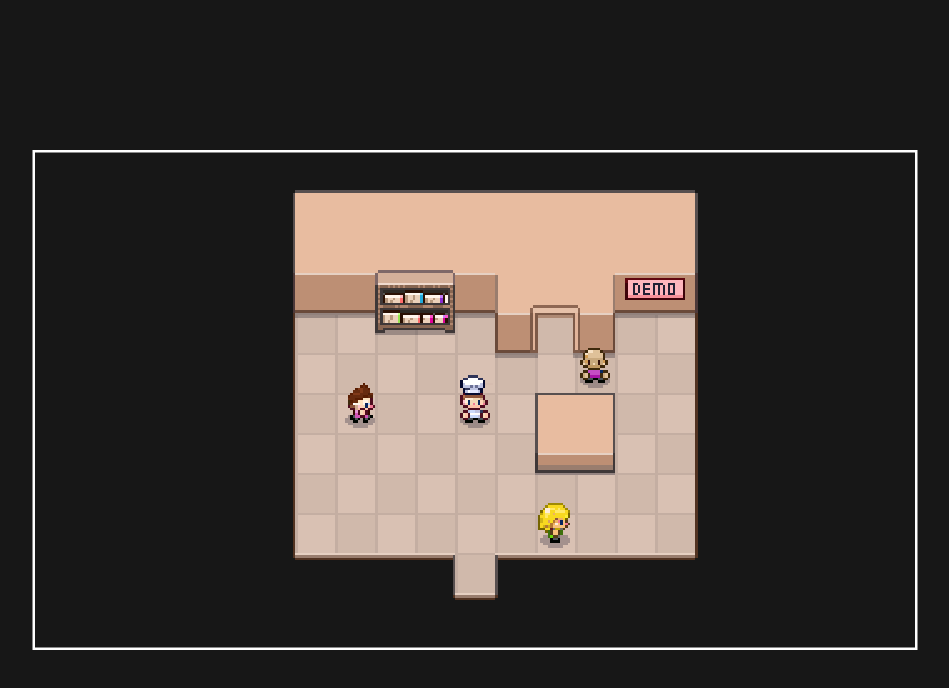
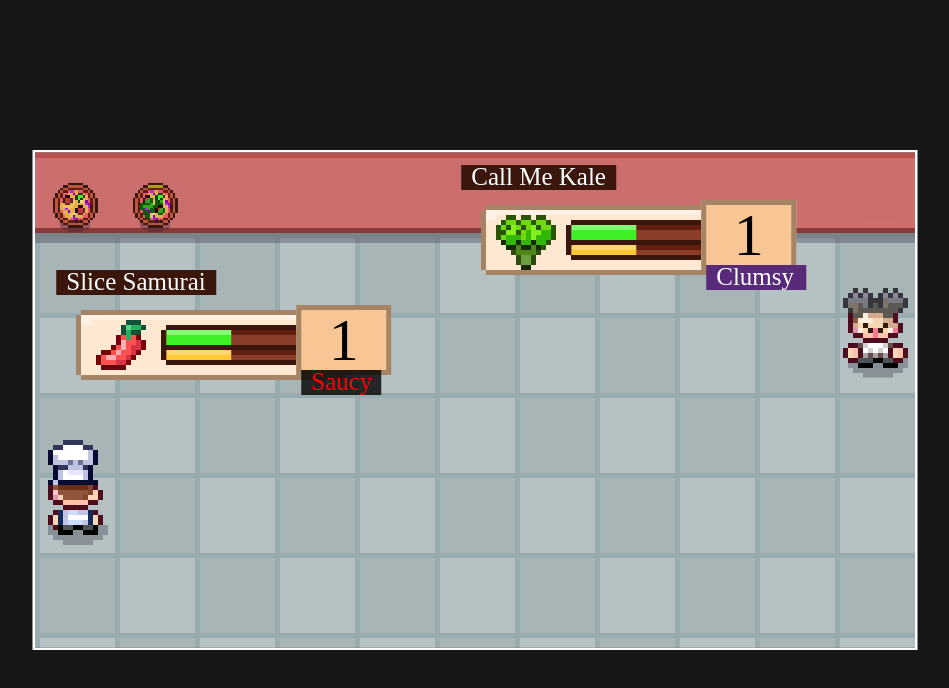
Before and after one commit to CarsonMcKinstry/pizza-legends, a React (Vite) app: page / in a window 1280 px wide. Shown: the top 688 px of the page, without its empty margins (165-1114 px from the left). Built offline with nearby package versions, Linux system fonts and the light colour scheme.

Commit message:
setup base battle styles

```diff
--- a/src/ui/UserInterface.tsx
+++ b/src/ui/UserInterface.tsx
@@ -3,6 +3,7 @@
 import { store } from "./store";
 import { TextMessage } from "./components/TextMessage";
 import { SceneTransition } from "./components/SceneTransition";
+import { Battle } from "./components/Battle";
 
 export class UserInterface {
   store: typeof store;
@@ -18,6 +19,7 @@
       <Provider store={this.store}>
         <TextMessage />
         <SceneTransition />
+        <Battle />
       </Provider>
     );
   }
--- /dev/null
+++ b/src/ui/components/Battle/Battle.css
@@ -0,0 +1,175 @@
+/* Battle Base Styles */
+
+.Battle {
+  position: absolute;
+  top: 0;
+  bottom: 0;
+  left: 0;
+  right: 0;
+  background-size: cover;
+  image-rendering: pixelated;
+  /* opacity: 0; */
+  /* animation: fade-in 0.2s forwards; */
+}
+
+@keyframes fade-in {
+  from {
+    opacity: 0;
+  }
+  to {
+    opacity: 1;
+  }
+}
+
+.Battle_hero,
+.Battle_enemy {
+  position: absolute;
+  transform: scale(2);
+  width: 32px;
+  height: 32px;
+  overflow: hidden;
+  background-repeat: no-repeat no-repeat;
+}
+
+.Battle_hero img,
+.Battle_enemy img {
+  pointer-events: none;
+}
+
+.Battle_hero {
+  bottom: 57px;
+  left: 1px;
+}
+
+.Battle_hero img {
+  transform: translateY(-64px);
+}
+
+.Battle_enemy {
+  top: 42px;
+  right: -1px;
+}
+
+/* Combatant styles */
+
+.Combatant {
+  width: 67px;
+  height: 14px;
+  background-repeat: no-repeat no-repeat;
+  position: absolute;
+  background-image: url("/images/ui/combatant-plate.png");
+}
+
+.Combatant.player {
+  left: 46px;
+  top: 70px;
+}
+
+.Combatant.enemy {
+  top: 28px;
+  right: 77px;
+}
+
+.Battle .Combatant {
+  transform: scale(2);
+  transition: opacity 0.4s;
+  opacity: 0;
+}
+
+.Battle .Combatant.active {
+  opacity: 1;
+}
+
+.Combatant_character_crop {
+  position: absolute;
+  bottom: 1px;
+  left: 3px;
+  width: 22px;
+  height: 12px;
+  overflow: hidden;
+}
+
+.Combatant_character {
+  display: block;
+  position: absolute;
+  left: -11px;
+  bottom: -7px;
+}
+
+.Battle .Combatant_character_crop {
+  display: none;
+}
+
+.Combatant_name {
+  position: absolute;
+  left: -2px;
+  top: -8px;
+  white-space: nowrap;
+  background-color: var(--menu-font-color);
+  color: #fff;
+  font-size: 5px;
+  padding: 0 2px;
+  margin: 0;
+}
+
+.Combatant_type {
+  position: absolute;
+  left: 3px;
+  top: -2px;
+  width: 16px;
+  height: 16px;
+}
+
+.Combatant_life-container {
+  position: absolute;
+  top: 4px;
+  left: 20px;
+  width: 26px;
+  height: 3px;
+}
+
+.Combatant_life-container > rect {
+  transition: width 0.2s;
+}
+
+.Combatant_xp-container {
+  position: absolute;
+  left: 20px;
+  top: 8px;
+  width: 26px;
+  height: 2px;
+}
+
+.Combatant_level {
+  position: absolute;
+  font-size: 12px;
+  right: 2px;
+  top: -1px;
+  width: 17px;
+  height: 12px;
+  display: flex;
+  justify-content: center;
+  align-items: center;
+  background: #f8c594;
+  border: 1px solid #a48465;
+  margin: 0;
+}
+
+.Combatant_status {
+  position: absolute;
+  font-size: 5px;
+  left: 47px;
+  bottom: -3px;
+  padding: 0 2px;
+  background: rgba(0, 0, 0, 0.8);
+  color: white;
+  margin: 0;
+}
+
+.Combatant_status.saucy {
+  color: red;
+}
+
+.Combatant_status.clumsy {
+  background: #582a79;
+}
--- /dev/null
+++ b/src/ui/components/Battle/Battle.tsx
@@ -0,0 +1,87 @@
+import "./Battle.css";
+type BattleProps = {};
+
+export const Battle = ({}: BattleProps) => {
+  return (
+    <div
+      className="Battle"
+      style={{
+        backgroundImage: "url(/images/maps/StreetBattle.png)",
+      }}
+    >
+      <div className="Battle_hero">
+        <img
+          src="/images/characters/people/hero.png"
+          style={{
+            backgroundImage: "url(/images/characters/shadow.png)",
+          }}
+        />
+      </div>
+      <div className="Battle_enemy">
+        <img
+          src="/images/characters/people/erio.png"
+          style={{
+            backgroundImage: "url(/images/characters/shadow.png)",
+          }}
+        />
+      </div>
+      <div className="Combatant player active" data-combatant="s001">
+        <p className="Combatant_name">Slice Samurai</p>
+        <p className="Combatant_level">1</p>
+        <div className="Combatant_character_crop">
+          <img
+            className="Combatant_character"
+            alt=""
+            src="/images/characters/pizzas/s001.png"
+          />
+        </div>
+        <img className="Combatant_type" src="/images/icons/spicy.png" />
+        <svg viewBox="0 0 26 3" className="Combatant_life-container">
+          <rect x="0" y="0" width="50%" height="1" fill="#82ff71" />
+          <rect x="0" y="1" width="50%" height="2" fill="#3ef126" />
+        </svg>
+        <svg viewBox="0 0 26 2" className="Combatant_xp-container">
+          <rect x="0" y="0" width="50%" height="1" fill="#ffd76a" />
+          <rect x="0" y="1" width="50%" height="1" fill="#ffc934" />
+        </svg>
+        <p className="Combatant_status saucy">Saucy</p>
+      </div>
+      <img
+        className="Pizza player"
+        src="/images/characters/pizzas/s001.png"
+        style={{
+          backgroundImage: "url(/images/characters/shadow.png)",
+        }}
+      />
+
+      <div className="Combatant enemy active" data-combatant="v001">
+        <p className="Combatant_name">Call Me Kale</p>
+        <p className="Combatant_level">1</p>
+        <div className="Combatant_character_crop">
+          <img
+            className="Combatant_character"
+            alt=""
+            src="/images/characters/pizzas/v001.png"
+          />
+        </div>
+        <img className="Combatant_type" src="/images/icons/veggie.png" />
+        <svg viewBox="0 0 26 3" className="Combatant_life-container">
+          <rect x="0" y="0" width="50%" height="1" fill="#82ff71" />
+          <rect x="0" y="1" width="50%" height="2" fill="#3ef126" />
+        </svg>
+        <svg viewBox="0 0 26 2" className="Combatant_xp-container">
+          <rect x="0" y="0" width="50%" height="1" fill="#ffd76a" />
+          <rect x="0" y="1" width="50%" height="1" fill="#ffc934" />
+        </svg>
+        <p className="Combatant_status clumsy">Clumsy</p>
+      </div>
+      <img
+        className="Pizza enemy"
+        src="/images/characters/pizzas/v001.png"
+        style={{
+          backgroundImage: "url(/images/characters/shadow.png)",
+        }}
+      />
+    </div>
+  );
+};
--- /dev/null
+++ b/src/ui/components/Battle/index.ts
@@ -0,0 +1 @@
+export { Battle } from "./Battle";
--- /dev/null
+++ b/src/ui/components/Combatant/Combatant.tsx
@@ -0,0 +1,5 @@
+// type CombatantProps = {};
+
+export const Combatant = () => {
+  return <div></div>;
+};
--- /dev/null
+++ b/src/ui/controllers/Battle.ts
@@ -0,0 +1,11 @@
+type BattleConfig = {
+  onComplete: () => void;
+};
+
+export class Battle {
+  onComplete: () => void;
+
+  constructor(config: BattleConfig) {
+    this.onComplete = config.onComplete;
+  }
+}
```
Also changed, not shown: src/ui/components/Battle/state.tsx (added), src/ui/components/Combatant/Combatant.css (added), src/ui/components/Combatant/index.ts (added).
